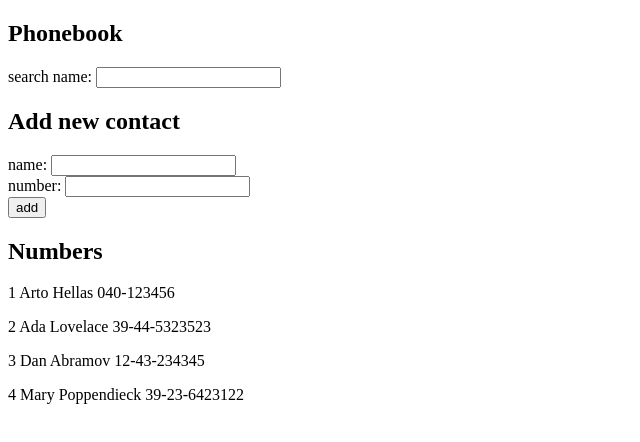
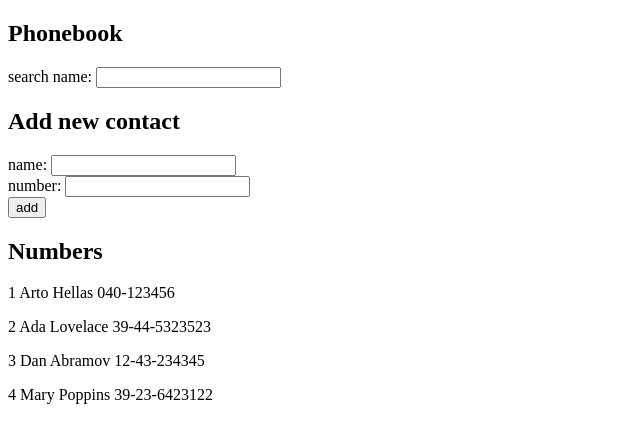
Before and after one commit to hiidoskd/fullstackopen, a React (Create React App) app in the folder part2/phonebook/: page / in a window 1280 px wide. Shown: the top 442 px of the page, without its empty margins (0-640 px from the left). Built offline with nearby package versions, Linux system fonts and the light colour scheme; data requests are answered from the project's data file.

Commit message:
Completed 2.11

```diff
--- /dev/null
+++ b/part2/phonebook/db.json
@@ -0,0 +1,24 @@
+{
+  "persons":[
+    {
+      "name": "Arto Hellas",
+      "number": "040-123456",
+      "id": 1
+    },
+    {
+      "name": "Ada Lovelace",
+      "number": "39-44-5323523",
+      "id": 2
+    },
+    {
+      "name": "Dan Abramov",
+      "number": "12-43-234345",
+      "id": 3
+    },
+    {
+      "name": "Mary Poppins",
+      "number": "39-23-6423122",
+      "id": 4
+    }
+  ]
+}
--- a/part2/phonebook/src/App.js
+++ b/part2/phonebook/src/App.js
@@ -1,19 +1,24 @@
-import { useState } from 'react'
+import axios from 'axios'
+import { useState, useEffect } from 'react'
 import Contacts from './components/Contacts'
 import Filter from './components/Filter'
 import Form from './components/Form'
 
 const App = () => {
   const [persons, setPersons] = useState([
-    { name: 'Arto Hellas', number: '040-123456', id: 1 },
-    { name: 'Ada Lovelace', number: '39-44-5323523', id: 2 },
-    { name: 'Dan Abramov', number: '12-43-234345', id: 3 },
-    { name: 'Mary Poppendieck', number: '39-23-6423122', id: 4 }
   ])
   const [newName, setNewName] = useState('')
   const [newNumber, setNewNumber] = useState('')
   const [searchName, setSearchName] = useState('')
 
+  useEffect(() => {
+    axios
+      .get('http://localhost:3001/persons')
+      .then(response => {
+        setPersons(response.data)
+      })
+
+  }, [])
 
 
   const handleNameChange = (event) => {
```
Also changed, not shown: part2/phonebook/package.json (+6 -1 lines), 1 other file (tests, documents, lock files or other folders).
